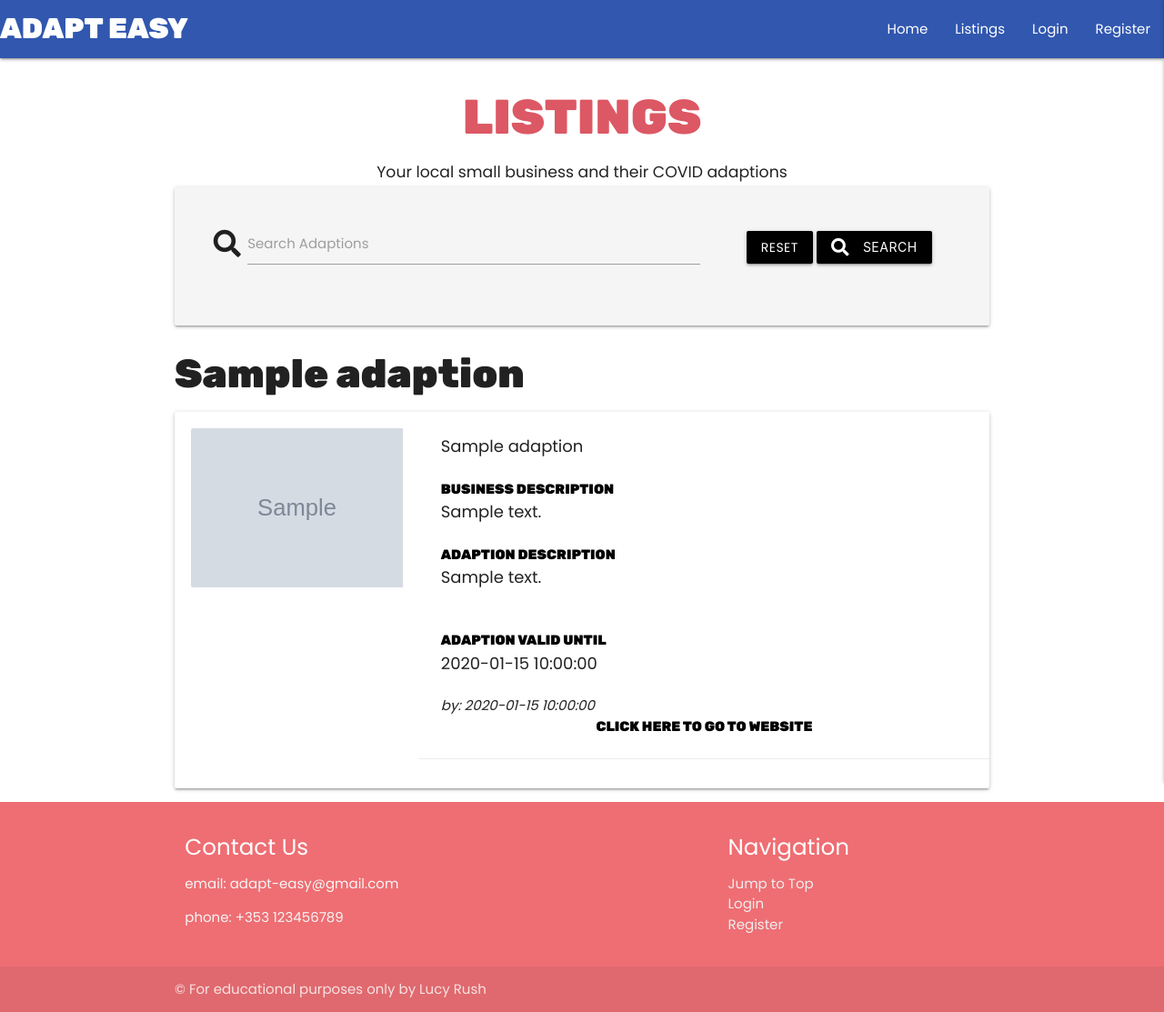
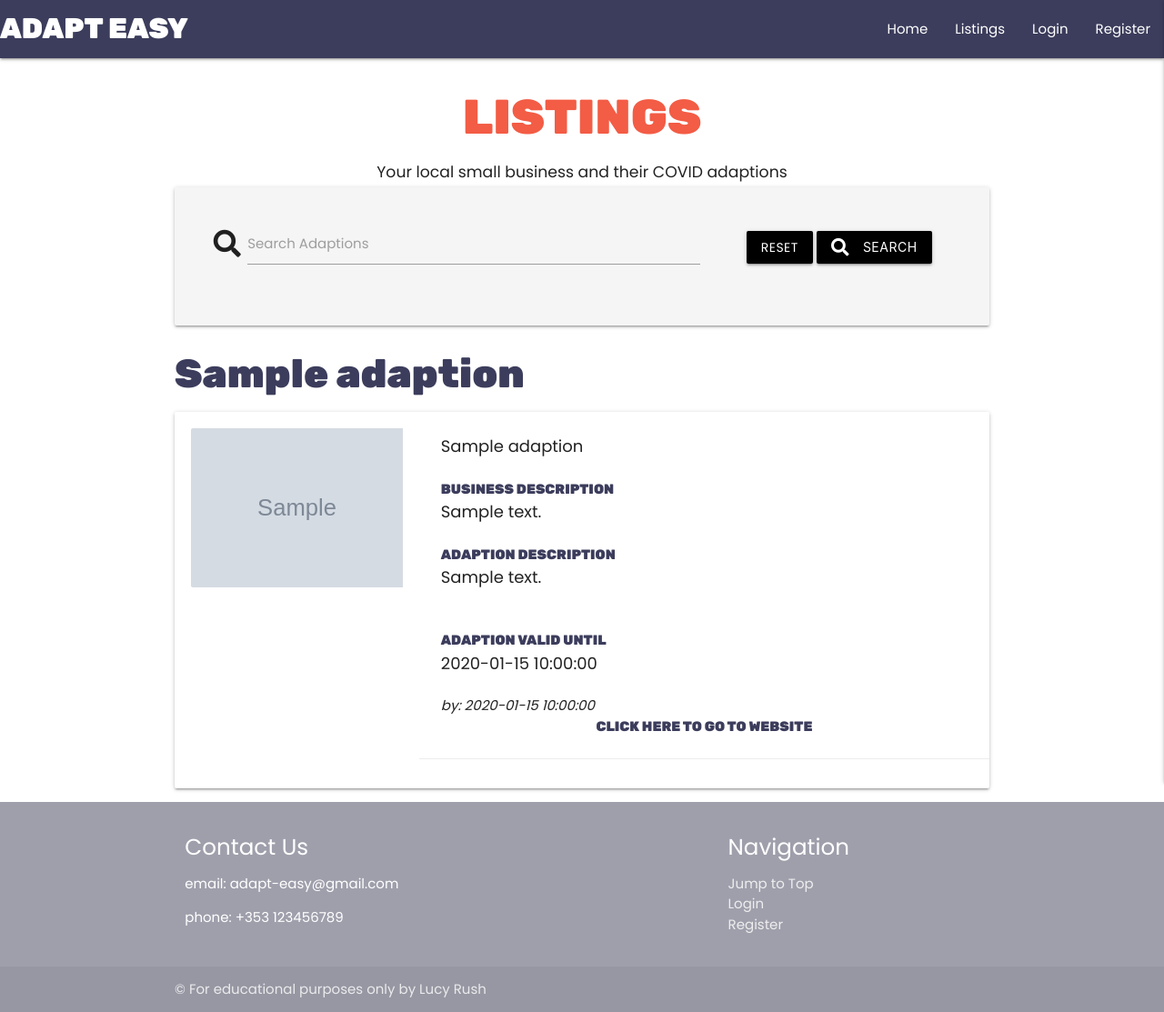
Before and after one commit to lucyrush/adapt-easy, a Flask app: page / in a window 1280 px wide. Shown: the whole page at 91% size. Run offline with Flask 2, Linux system fonts and the light colour scheme; grey boxes marked "Sample" are stand-in pictures; a database or web service that is not in the repository returns one stand-in record (values such as "Sample title"); some libraries are stand-ins or nearby versions.

Commit message:
Change site images and colour scheme

```diff
--- a/static/css/style.css
+++ b/static/css/style.css
@@ -5,12 +5,12 @@ body{
 /*Page headings and nav bar */
 .page-heading{
     font-family: 'Rubik', sans-serif;
-    color: #DC5864;
+    color: #F35C45;
     text-transform: uppercase;
 }
 
 .nav-extended{
-    background-color: #3157Af;
+    background-color: #3C3D5C;
 }
 
 .brand-logo{
@@ -42,6 +42,7 @@ body{
 
 .list-heading {
     font-family: 'Rubik', sans-serif;
+    color: #3C3D5C;
 }
 
 .card-action {
@@ -50,13 +51,13 @@ body{
 
 .adaption-text {
     font-family: 'Rubik', sans-serif;
-    color: black;
+    color: #3C3D5C;
     text-transform: uppercase;
 }
 
 .mandatory-text {
-    font-family: 'Rubik', sans-serif;
-    color: #DC5864;
+    color: #3C3D5C;
+    text-transform: uppercase;
 }
 .data-text {
     font-size: 18px;
@@ -64,4 +65,14 @@ body{
 
 .btn-small {
     margin: 1%;
+    background-color: #3C3D5C;
 }
+
+.btn-small a:hover {
+    background-color: #EDD2D2;
+}
+
+
+.page-footer {
+    background-color: #9F9FAC;
+}
--- a/templates/base.html
+++ b/templates/base.html
@@ -104,8 +104,8 @@
       <div class="row">
         <div class="col l6 s12">
           <h5 class="white-text">Contact Us</h5>
-          <p class="grey-text text-lighten-4">email: adapt-easy@gmail.com</p>
-          <p class="grey-text text-lighten-4">phone: +353 123456789</p>
+          <p class="text-lighten-4">email: adapt-easy@gmail.com</p>
+          <p class=" text-lighten-4">phone: +353 123456789</p>
         </div>
         <div class="col l4 offset-l2 s12">
           <h5 class="white-text">Navigation</h5>
--- a/templates/edit_adaption.html
+++ b/templates/edit_adaption.html
@@ -131,6 +131,7 @@
                 </div>
             </div>
   </form>
+
 </div>
 
 {% endblock %}
--- a/templates/home.html
+++ b/templates/home.html
@@ -12,7 +12,7 @@
         <p class="page-intro center-align"> As consumers, it is important to be mindful and adhere to these
             important adaptions while continuing to support small and local busines</p>
       </div>
-      <div class="col m6 s12"><img class="responsive-img center-align" src="static/images/Crowd 01_Copy.jpg"></div>
+      <div class="col m6 s12"><img class="responsive-img center-align" src="static/images/social_distance.png"></div>
     </div>
 
 
--- a/templates/listings.html
+++ b/templates/listings.html
@@ -2,7 +2,6 @@
 
 <h2 class="page-heading center-align">Listings</h2>
 <h6 class="page-intro center-align"> Your local small business and their COVID adaptions </h6>
-
 <div class="row card-panel grey lighten-4">
         <form action="{{ url_for('search') }}" method="post" class="col s12">
             <div class="row valign-wrapper center-align">
@@ -51,8 +50,8 @@
       </div>
       <div class="card-action center-align">
       {% if session.user|lower == adaption.created_by|lower %}
-        <a href="{{ url_for('edit_adaption', adaption_id=adaption._id) }}" class="btn-small black">Edit</a>
-        <a href="{{ url_for('delete_adaption', adaption_id=adaption._id) }}" class="btn-small black">Delete</a>
+        <a href="{{ url_for('edit_adaption', adaption_id=adaption._id) }}" class="btn-small">Edit</a>
+        <a href="{{ url_for('delete_adaption', adaption_id=adaption._id) }}" class="btn-small">Delete</a>
       {% endif %}
       </div>
     </div>
--- a/templates/login.html
+++ b/templates/login.html
@@ -32,7 +32,7 @@
                 </div>
             </div>
         </form>
-        <div class="register-img col l6 s12 m6 offset-m2"><img class="responsive-img center-align" src="static/images/Crowd 03_Copy.jpg"></div>
+        <div class="register-img col l6 s12 m6 offset-m2"><img class="responsive-img center-align" src="static/images/login.png"></div>
     </div>
 
     <div class="row">
--- a/templates/new_listing.html
+++ b/templates/new_listing.html
@@ -117,5 +117,6 @@
             </div>
   </form>
 </div>
+<div class="register-img col l6 s12 m6 offset-m2"><img class="responsive-img center-align" src="static/images/empty_street.png"></div>
 
 {% endblock %}
--- a/templates/profile.html
+++ b/templates/profile.html
@@ -4,7 +4,6 @@
 <h6 class="page-intro center-align">
   Below you will see your listings of your business adaptions
 </h6>
-
 
   {% for adaption in adaptions %}
   {% if session.user == adaption.created_by %}
--- a/templates/register.html
+++ b/templates/register.html
@@ -32,7 +32,7 @@
                 </div>
             </div>
         </form>
-        <div class="register-img col l6 s12 m6 offset-m2"><img class="responsive-img center-align" src="static/images/FAMILY_COPY.jpg"></div>
+        <div class="register-img col l6 s12 m6 offset-m2"><img class="responsive-img center-align" src="static/images/register.png"></div>
     </div>
     <div class="row">
         <div class="col s12">
```
Also changed, not shown: static/images/empty_street.png (added), static/images/listings.png (added), static/images/login.png (added), static/images/profile.png (added), static/images/register.png (added), static/images/social_distance.png (added).
